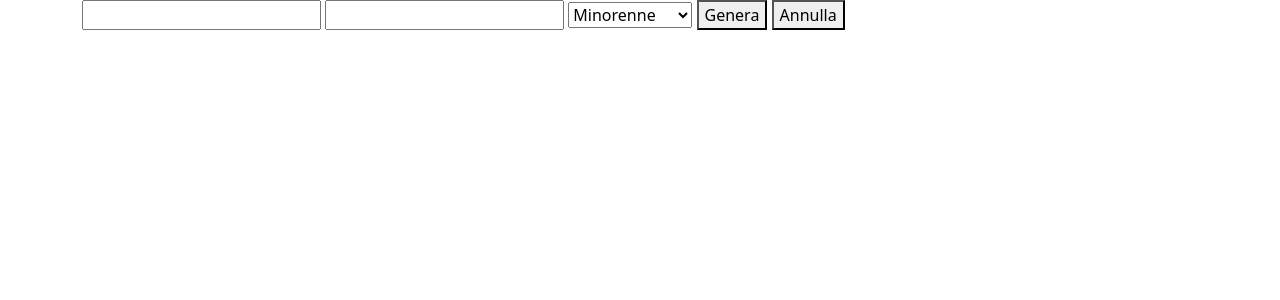
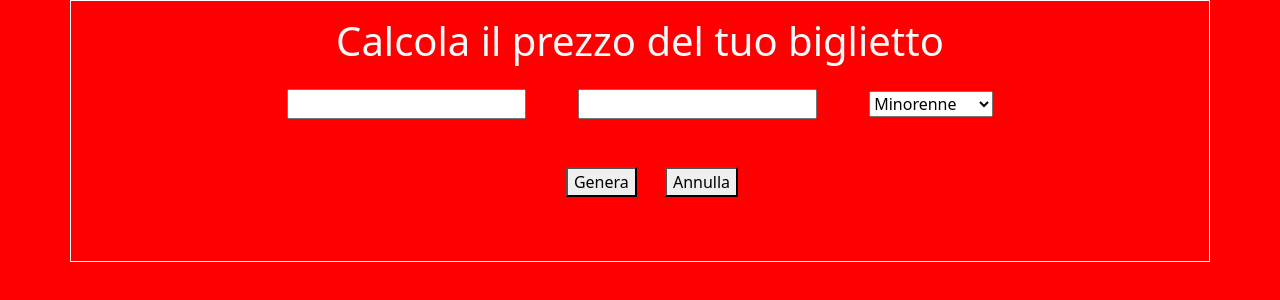
Before and after one commit to VeronicaFontana/js-biglietto-treno-form, a plain HTML site: page index.html in a window 1280 px wide. Drawn offline with nearby package versions, Linux system fonts and the light colour scheme.

Commit message:
[ADD] Ticket CSS

```diff
--- a/css/syle.css
+++ b/css/syle.css
@@ -0,0 +1,7 @@
+.sezione{
+  background-color: red;
+}
+
+.container{
+  border: 1px solid white;
+}
--- a/index.html
+++ b/index.html
@@ -12,18 +12,24 @@
   <title>Forma biglietto del treno</title>
 </head>
 <body>
-  <div class="container">
+  <section class="sezione vh-100">
+    <div class="container py-3 text-center">
+      <div class="info-box">
+        <h1 class="text-light mb-4">Calcola il prezzo del tuo biglietto</h1>
         <input type="text" class="name-lastname">
-    <input type="text" class="km">
+        <input type="text" class="km mx-5">
         <select name="" id="age">
         <option value="1" id="minorenne">Minorenne</option>
         <option value="2" id="maggiorenne">Maggiorenne</option>
         <option value="3" id="over65">Over 65</option>
         </select>
+      </div>
 
-    <button id="genera">Genera</button>
+      <div class="btn-box my-5">
+        <button id="genera" class="mx-4">Genera</button>
+        <button id="annulla">Annulla</button>
+      </div>
 
-    <button id="annulla">Annulla</button>
 
     </div>
 
@@ -32,6 +38,8 @@
       <span class="Costo"></span>
 
     </div>
+  </section>
+
 
 
 
```
Lines whose indentation alone changed are shown as unchanged.
